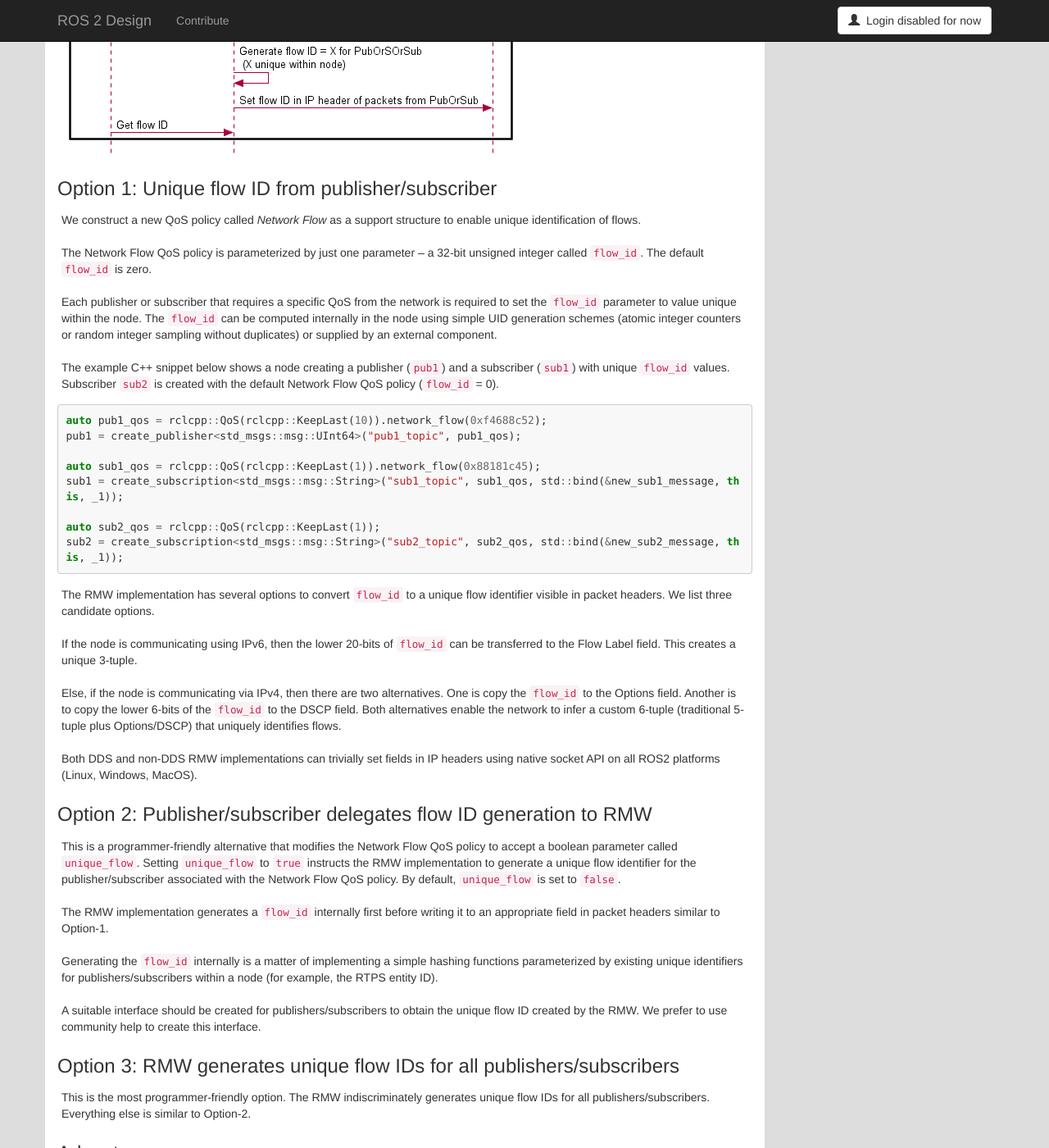
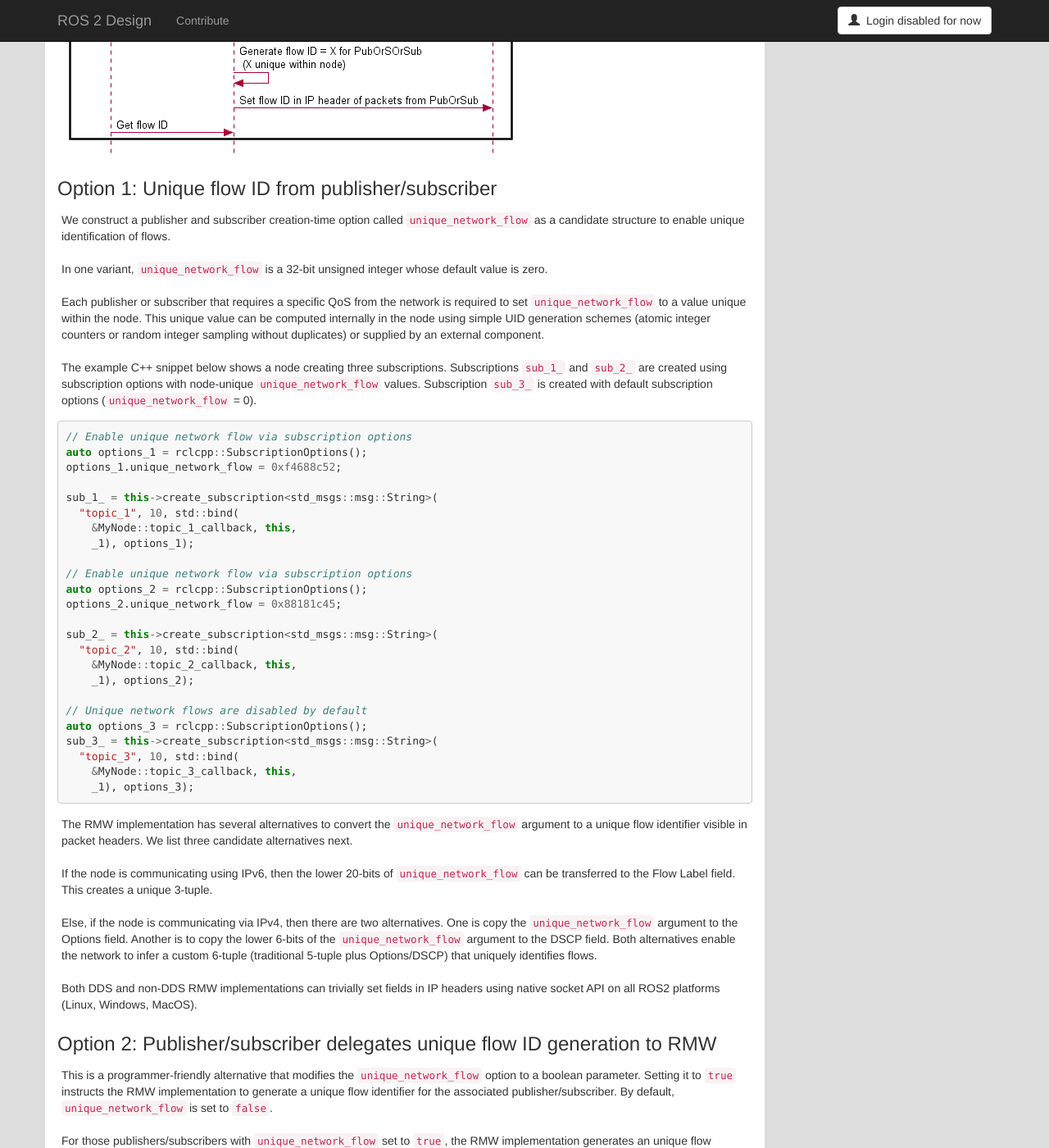
Before and after one commit to ros2/design, a Jekyll site: the page built from articles/unique_network_flows.md, in a window 1280 px wide and 1400 px high, scrolled down 3168 px. Shown: the whole window at 82% size. Built offline with Jekyll 4.4.1, drawn with Linux system fonts in a browser that asks for light colours; nearby versions of some CDN libraries; some of the changed text lies outside the part shown.

Commit message:
Change interface candidate to publisher/subscriber creation-time option
Signed-off-by: Ananya Muddukrishna <ananya.x.muddukrishna@ericsson.com>

````diff
--- a/articles/unique_network_flows.md
+++ b/articles/unique_network_flows.md
@@ -95,42 +95,58 @@ We believe there are at least three architectural options to implement unique ne
 
 ### Option 1: Unique flow ID from publisher/subscriber
 
-We construct a new QoS policy called *Network Flow* as a support structure to enable unique identification of flows.
+We construct a publisher and subscriber creation-time option called `unique_network_flow` as a candidate structure to enable unique identification of flows.
 
-The Network Flow QoS policy is parameterized by just one parameter -- a 32-bit unsigned integer called `flow_id`. The default `flow_id` is zero.
+In one variant, `unique_network_flow` is a 32-bit unsigned integer whose default value is zero.
 
-Each publisher or subscriber that requires a specific QoS from the network is required to set the `flow_id` parameter to value unique within the node. The `flow_id` can be computed internally in the node using simple UID generation schemes (atomic integer counters or random integer sampling without duplicates) or supplied by an external component.
+Each publisher or subscriber that requires a specific QoS from the network is required to set `unique_network_flow`  to a value unique within the node. This unique value can be computed internally in the node using simple UID generation schemes (atomic integer counters or random integer sampling without duplicates) or supplied by an external component.
 
-The example C++ snippet below shows a node creating a publisher (`pub1`)  and a subscriber (`sub1`) with unique `flow_id` values. Subscriber `sub2` is created with the default Network Flow QoS policy (`flow_id` = 0).
+The example C++ snippet below shows a node creating three subscriptions. Subscriptions `sub_1_` and `sub_2_` are created using subscription options with node-unique `unique_network_flow` values. Subscription `sub_3_` is created with default subscription options (`unique_network_flow` = 0).
 
 ```cpp
-auto pub1_qos = rclcpp::QoS(rclcpp::KeepLast(10)).network_flow(0xf4688c52);
-pub1 = create_publisher<std_msgs::msg::UInt64>("pub1_topic", pub1_qos);
+// Enable unique network flow via subscription options
+auto options_1 = rclcpp::SubscriptionOptions();
+options_1.unique_network_flow = 0xf4688c52;
 
-auto sub1_qos = rclcpp::QoS(rclcpp::KeepLast(1)).network_flow(0x88181c45);
-sub1 = create_subscription<std_msgs::msg::String>("sub1_topic", sub1_qos, std::bind(&new_sub1_message, this, _1));
+sub_1_ = this->create_subscription<std_msgs::msg::String>(
+  "topic_1", 10, std::bind(
+    &MyNode::topic_1_callback, this,
+    _1), options_1);
 
-auto sub2_qos = rclcpp::QoS(rclcpp::KeepLast(1));
-sub2 = create_subscription<std_msgs::msg::String>("sub2_topic", sub2_qos, std::bind(&new_sub2_message, this, _1));
+// Enable unique network flow via subscription options
+auto options_2 = rclcpp::SubscriptionOptions();
+options_2.unique_network_flow = 0x88181c45;
+
+sub_2_ = this->create_subscription<std_msgs::msg::String>(
+  "topic_2", 10, std::bind(
+    &MyNode::topic_2_callback, this,
+    _1), options_2);
+
+// Unique network flows are disabled by default
+auto options_3 = rclcpp::SubscriptionOptions();
+sub_3_ = this->create_subscription<std_msgs::msg::String>(
+  "topic_3", 10, std::bind(
+    &MyNode::topic_3_callback, this,
+    _1), options_3);
 ```
 
-The RMW implementation has several options to convert `flow_id` to a unique flow identifier visible in packet headers. We list three candidate options.
+The RMW implementation has several alternatives to convert the `unique_network_flow` argument to a unique flow identifier visible in packet headers. We list three candidate alternatives next.
 
-If the node is communicating using IPv6, then the lower 20-bits of `flow_id` can be transferred to the Flow Label field. This creates a unique 3-tuple.
+If the node is communicating using IPv6, then the lower 20-bits of `unique_network_flow` can be transferred to the Flow Label field. This creates a unique 3-tuple.
 
-Else, if the node is communicating via IPv4, then there are two alternatives. One is copy the `flow_id` to the Options field. Another is to copy the lower 6-bits of the `flow_id` to the DSCP field. Both alternatives enable the network to infer a custom 6-tuple (traditional 5-tuple plus Options/DSCP) that uniquely identifies flows.
+Else, if the node is communicating via IPv4, then there are two alternatives. One is copy the `unique_network_flow` argument to the Options field. Another is to copy the lower 6-bits of the `unique_network_flow` argument to the DSCP field. Both alternatives enable the network to infer a custom 6-tuple (traditional 5-tuple plus Options/DSCP) that uniquely identifies flows.
 
 Both DDS and non-DDS RMW implementations can trivially set fields in IP headers using native socket API on all ROS2 platforms (Linux, Windows, MacOS).
 
-### Option 2: Publisher/subscriber delegates flow ID generation to RMW
+### Option 2: Publisher/subscriber delegates unique flow ID generation to RMW
 
-This is a programmer-friendly alternative that modifies the Network Flow QoS policy to accept a boolean parameter called `unique_flow`. Setting `unique_flow` to `true` instructs the RMW implementation to generate a unique flow identifier for the publisher/subscriber associated with the Network Flow QoS policy. By default, `unique_flow` is set to `false`.
+This is a programmer-friendly alternative that modifies the `unique_network_flow` option to a boolean parameter. Setting it to `true` instructs the RMW implementation to generate a unique flow identifier for the associated publisher/subscriber. By default, `unique_network_flow` is set to `false`.
 
-The RMW implementation generates a `flow_id` internally first before writing it to an appropriate field in packet headers similar to Option-1.
+For those publishers/subscribers with `unique_network_flow` set to `true`, the RMW implementation generates an unique flow identifier internally first before writing it to an appropriate field in packet headers, similar to Option-1.
 
-Generating the `flow_id` internally is a matter of implementing a simple hashing functions parameterized by existing unique identifiers for publishers/subscribers within a node (for example, the RTPS entity ID).
+Generating the unique flow identifier internally is a matter of implementing a simple hashing functions parameterized by existing unique identifiers for publishers/subscribers within a node (for example, the RTPS entity ID).
 
-A suitable interface should be created for publishers/subscribers to obtain the unique flow ID created by the RMW. We prefer to use community help to create this interface.
+A suitable interface should be created for publishers/subscribers to obtain unique flow IDs created by the RMW. We prefer to use community help to create this interface.
 
 ### Option 3: RMW generates unique flow IDs for all publishers/subscribers
 
@@ -155,7 +171,7 @@ We list a few alternative solutions to the problem that are limited and dissatis
 
 1. Dedicated nodes: Publishers and subscribers that require special network QoS can be isolated to dedicated nodes. Such isolation indeed makes their 5-tuple flow identifier unique. However, this breaks the functionality-based node architecture of the application and degrades performance since nodes are heavy-weight structures. In the worst case, a dedicated node per publisher or subscriber is required.
 
-2. Custom 6-tuple using side-loaded DDS Transport Priority QoS policies: Conceptually, the custom 6-tuple can be constructed by side-loading unique `flow_id` values into the Transport Priority QoS policy of the DDS RMW implementation. In practice, however, this is difficult to implement for several reasons. First, it expects  DDS RMW side-loading competence from application programmers which is inconvenient. Second, re-purposing DSCP values as identifiers is limited to 64 identifiers and requires careful network administration as mentioned before. Third, side-loading support varies across DDS RMW implementations. To the best of our knowledge, none of the tier-1 DDS implementations for ROS2 today (Foxy) support side-loading Transport Priority QoS policies for *select few* publishers and subscribers in a node due to lack of fine-grained interfaces. A glaring limitation is that this alternative ignores non-DDS RMW.
+2. Custom 6-tuple using side-loaded DDS Transport Priority QoS policies: Conceptually, the custom 6-tuple can be constructed by side-loading `unique_network_flow` values into the Transport Priority QoS policy of the DDS RMW implementation. In practice, however, this is difficult to implement for several reasons. First, it expects  DDS RMW side-loading competence from application programmers which is inconvenient. Second, re-purposing DSCP values as identifiers is limited to 64 identifiers and requires careful network administration as mentioned before. Third, side-loading support varies across DDS RMW implementations. To the best of our knowledge, none of the tier-1 DDS implementations for ROS2 today (Foxy) support side-loading Transport Priority QoS policies for *select few* publishers and subscribers in a node due to lack of fine-grained interfaces. A glaring limitation is that this alternative ignores non-DDS RMW.
 
 3. DS-based QoS using side-loaded DDS Transport Priority QoS policies: This gets ahead of the problem by directly specifying the required DS-based QoS through side-loaded Transport Priority QoS policies. However, this suffers from similar impracticalities as the previous alternative. It ignores non-DDS RMW, expects DS competence from programmers, and is not supported by tier-1 RMW implementations.
 
````
